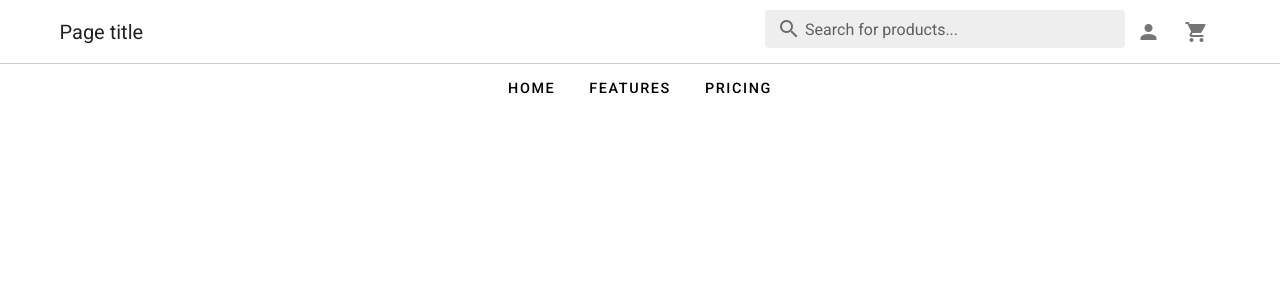
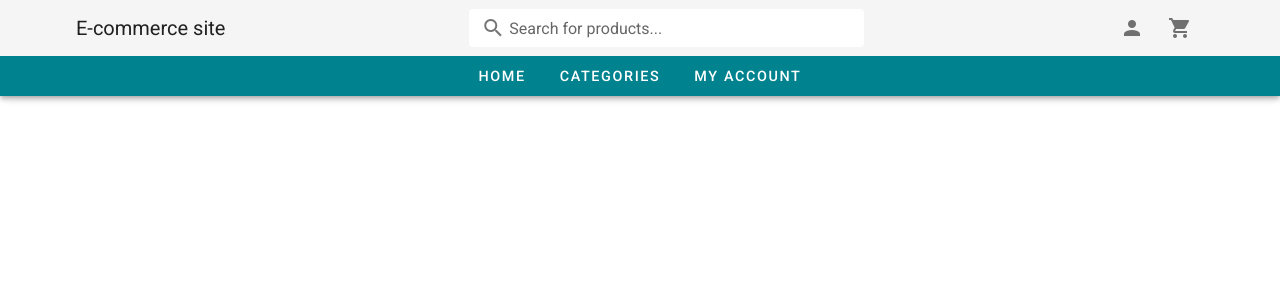
Before and after one commit to Najia25/ecommerce-nuxt-woocommerce-restapi, a Nuxt app: page /product/1 in a window 1280 px wide. Shown: the top 300 px of the page. Built offline with nearby package versions, Linux system fonts and the light colour scheme.

Commit message:
product shown in home page using rest-api

```diff
--- /dev/null
+++ b/components/base-layout/NavigationDrawer.vue
@@ -0,0 +1,53 @@
+<template>
+  <v-navigation-drawer
+    v-model="drawer"
+    temporary
+    app
+  >
+    <v-list-item>
+      <v-list-item-avatar>
+        <v-img src="https://randomuser.me/api/portraits/men/78.jpg" />
+      </v-list-item-avatar>
+
+      <v-list-item-content>
+        <v-list-item-title>John Leider</v-list-item-title>
+      </v-list-item-content>
+    </v-list-item>
+
+    <v-divider />
+
+    <v-list dense>
+      <v-list-item
+        v-for="item in items"
+        :key="item.title"
+        link
+      >
+        <v-list-item-icon>
+          <v-icon>{{ item.icon }}</v-icon>
+        </v-list-item-icon>
+
+        <v-list-item-content>
+          <v-list-item-title>{{ item.title }}</v-list-item-title>
+        </v-list-item-content>
+      </v-list-item>
+    </v-list>
+  </v-navigation-drawer>
+</template>
+
+<script>
+export default {
+  data () {
+    return {
+      drawer: false,
+      items: [
+        { title: 'Home', icon: 'mdi-view-dashboard' },
+        { title: 'About', icon: 'mdi-forum' }
+      ]
+    }
+  }
+}
+</script>
+
+<style lang="scss" scoped>
+
+</style>
--- a/components/base-layout/PrimaryAppBar.vue
+++ b/components/base-layout/PrimaryAppBar.vue
@@ -1,20 +1,39 @@
 <template>
   <v-app-bar
     app
-    color="white"
-    elevate-on-scroll
+    extension-height="40"
   >
-    <v-container class="d-flex align-center">
-    <v-toolbar-title>Page title</v-toolbar-title>
-    <v-spacer class="spacer-size"/>
-    <SearchBar />
+    <v-container fluid class="mx-0 px-0 px-lg-3 mx-lg-5">
+      <v-row class="d-flex justify-center mx-0 mx-lg-3">
+        <v-col cols="12" xl="10" class="d-flex align-center px-0 px-lg-4">
+          <v-app-bar-nav-icon class="show-in-mobile-only" @click.stop="$emit('toggle-drawer')" />
+          <SearchOverlay v-if="showSearchOverlay" />
+          <v-btn
+            :icon="!showSearchOverlay"
+            :color="showSearchOverlay ? '#d6d6d8' : 'primary'"
+            class="show-in-mobile-only"
+            elevation="0"
+            :tile="showSearchOverlay"
+            :class="{ 'overlay-style primary--text' : showSearchOverlay }"
+            @click="showSearchOverlay = !showSearchOverlay"
+          >
+            <v-icon>{{ showSearchOverlay ? 'mdi-close' : 'mdi-magnify' }}</v-icon>
+          </v-btn>
+          <v-spacer class="show-in-mobile-only" />
+          <v-toolbar-title class="text-center">
+            E-commerce site
+          </v-toolbar-title>
+          <v-spacer class="d-none hide-in-mobile" />
+          <SearchBar class="d-none hide-in-mobile" />
+          <v-spacer />
           <v-btn icon>
             <v-icon>mdi-account</v-icon>
           </v-btn>
-
           <v-btn icon>
             <v-icon>mdi-cart</v-icon>
           </v-btn>
+        </v-col>
+      </v-row>
     </v-container>
     <template v-slot:extension>
       <SecondaryAppBar />
@@ -25,17 +44,37 @@
 <script>
 import SecondaryAppBar from '@/components/base-layout/SecondaryAppBar'
 import SearchBar from '@/components/base-layout/SearchBar'
+import SearchOverlay from '@/components/base-layout/SearchOverlay'
 
 export default {
   components: {
     SecondaryAppBar,
-    SearchBar
+    SearchBar,
+    SearchOverlay
+  },
+  data () {
+    return {
+      showSearchOverlay: false
+    }
   }
 }
 </script>
 
 <style lang="scss" scoped>
-.spacer-size {
-  flex-grow: 5 !important;
+
+.overlay-style {
+  padding: 0 !important;
+  min-width: 48px !important;
+  width: 48px !important;
+  height: 48px !important;
+}
+@media (min-width: 1200px) {
+
+  .show-in-mobile-only {
+    display: none;
+  }
+  .v-application .hide-in-mobile {
+    display: block !important;
+  }
 }
 </style>
--- a/components/base-layout/SearchBar.vue
+++ b/components/base-layout/SearchBar.vue
@@ -1,38 +1,31 @@
 <template>
+  <div class="w-50">
     <v-text-field
       solo
       :flat="flat"
       label="Search for products..."
+      dense
+      hide-details
       prepend-inner-icon="mdi-magnify"
-    :background-color="bgColor"
-    dense
-    class="mt-5"
-    @click="clickListener"
-    @blur="blurListener"
+      @click="flat = !flat"
     />
+  </div>
 </template>
 
 <script>
 export default {
   data () {
     return {
-      bgColor: '#EEEEEE',
       flat: true
     }
   },
   methods: {
-    blurListener () {
-      this.bgColor = '#EEEEEE'
-      this.flat = true
-    },
-    clickListener () {
-      this.bgColor = '#fff'
-      this.flat = false
-    }
   }
 }
 </script>
 
 <style lang="scss" scoped>
-
+.w-50 {
+  width: 35%;
+}
 </style>
--- /dev/null
+++ b/components/base-layout/SearchOverlay.vue
@@ -0,0 +1,40 @@
+<template>
+  <div class="overlay white--text">
+    <div class="search-input">
+      <SearchBar />
+    </div>
+  </div>
+</template>
+
+<script>
+import SearchBar from '@/components/base-layout/SearchBar'
+export default {
+  components: {
+    SearchBar
+  },
+  props: ['overlay'],
+  data: () => ({
+    // hideOverlay: false
+  })
+}
+</script>
+
+<style lang="scss" scoped>
+.overlay {
+  position: fixed;
+  background: rgba(0, 0, 0, 0.5);
+  height: 100vh;
+  width: 100vw;
+  top: 0;
+  left: 0;
+}
+.search-input {
+  position: fixed;
+  top: 56px;
+  left: 0;
+  width: 100%;
+  padding: 0px 12px;
+  background: #F2F2F2;
+  transform: translateY(-2px);
+}
+</style>
--- a/components/base-layout/SecondaryAppBar.vue
+++ b/components/base-layout/SecondaryAppBar.vue
@@ -1,11 +1,11 @@
 <template>
-  <v-card flat>
+  <div class="transparent">
     <v-hover v-for="item in items" :key="item.title" v-slot:default="{ hover }">
-      <nuxt-link class="nav-items black--text" :class="{ 'on-hover': hover }" :to="item.link">
+      <nuxt-link class="nav-items white--text" :class="{ 'on-hover': hover }" :to="item.link">
         {{ item.title }}
       </nuxt-link>
     </v-hover>
-  </v-card>
+  </div>
 </template>
 
 <script>
@@ -14,8 +14,8 @@ export default {
     return {
       items: [
         { title: 'Home', link: '/' },
-        { title: 'Features', link: '/features' },
-        { title: 'Pricing', link: '/pricing' }
+        { title: 'Categories', link: '/categories' },
+        { title: 'My Account', link: '/my-account' }
       ]
     }
   }
@@ -23,19 +23,22 @@ export default {
 </script>
 
 <style lang="scss" scoped>
-.v-card a.nav-items {
+div a.nav-items {
   text-decoration: none;
-  padding: 0.9rem;
+  padding-top: 0.75rem;
+  padding-bottom: 0.65rem;
+  padding-right: 0.9rem;
+  padding-left: 0.9rem;
   letter-spacing: 0.1rem;
   text-transform: uppercase;
   font-size: .9rem;
   font-weight: 500;
-  transition: color .4s ease-in-out;
+  height: 100%;
+  transition: all .4s ease-in-out;
 
   &.on-hover {
-    color: #AD1457 !important;
+    background: #00ACC1 !important;
     border-radius: 0px !important;
-    border-bottom: 2px solid #AD1457;
   }
 }
 </style>
--- /dev/null
+++ b/components/content/Product.vue
@@ -0,0 +1,43 @@
+<template>
+  <v-card
+    class="mb-5"
+    max-width="400"
+  >
+    <v-img
+      class="white--text align-end"
+      :src="product.images[0].src"
+      :alt="product.name"
+    />
+    <v-card-title>
+      {{ product.name }}
+    </v-card-title>
+    <v-card-subtitle class="pb-0">
+      ${{ product.price }}
+    </v-card-subtitle>
+    <v-card-actions>
+      <v-btn
+        color="primary"
+        text
+      >
+        Quick View
+      </v-btn>
+
+      <v-btn
+        color="primary"
+        text
+      >
+        Add to cart
+      </v-btn>
+    </v-card-actions>
+  </v-card>
+</template>
+
+<script>
+export default {
+  props: ['product']
+}
+</script>
+
+<style lang="scss" scoped>
+
+</style>
--- a/layouts/default.vue
+++ b/layouts/default.vue
@@ -1,9 +1,10 @@
 <template>
   <v-app>
-    <PrimaryAppBar />
+    <PrimaryAppBar @toggle-drawer="$refs.drawer.drawer = !$refs.drawer.drawer" />
+    <NavigationDrawer ref="drawer" />
     <v-main>
-      <v-container style="height: 1500px;">
-        <nuxt />
+      <v-container fluid class="mx-0 px-0 px-lg-3 mx-lg-5">
+        <nuxt keep-alive/>
       </v-container>
     </v-main>
     <v-footer app />
@@ -12,22 +13,53 @@
 
 <script>
 import PrimaryAppBar from '@/components/base-layout/PrimaryAppBar'
+import NavigationDrawer from '@/components/base-layout/NavigationDrawer'
 
 export default {
   components: {
-    PrimaryAppBar
+    PrimaryAppBar,
+    NavigationDrawer
   },
   data () {
     return {
+      // drawer: null
     }
   }
 }
 </script>
-<style>
+<style lang="scss">
+
+.v-main {
+  padding-top: 56px !important;
+}
+.v-toolbar {
+  height: 56px !important;
+}
 .v-toolbar__content {
-  border-bottom: 1px solid rgba(0,0,0,0.2);
+  padding-left: 0px;
+  padding-right: 0px;
+  height: 56px !important;
 }
 .v-toolbar__extension {
-  justify-content: center;
+  display: none;
+}
+
+@media (min-width: 1200px) {
+  .v-main {
+  padding-top: 96px !important;
+}
+  .v-toolbar {
+  height: 96px !important;
+}
+  .v-toolbar__content {
+    padding-left: 16px;
+    padding-right: 16px;
+  }
+  .v-toolbar__extension {
+    display: flex;
+    justify-content: center;
+    background: #00838F;
+    height: 40px !important;
+  }
 }
 </style>
--- a/nuxt.config.js
+++ b/nuxt.config.js
@@ -37,6 +37,7 @@ export default {
   ** https://nuxtjs.org/guide/plugins
   */
   plugins: [
+    '~plugins/breakpoint.js'
   ],
   /*
   ** Auto import components
@@ -73,13 +74,8 @@ export default {
       light: true,
       themes: {
         light: {
-          primary: colors.pink.darken4,
-          accent: colors.pink.accent4,
-          secondary: colors.amber.darken3,
-          info: colors.teal.lighten1,
-          warning: colors.amber.base,
-          error: colors.deepOrange.accent4,
-          success: colors.green.accent3
+          primary: colors.cyan.darken3,
+          accent: colors.cyan.accent4
         }
       }
     }
@@ -89,6 +85,10 @@ export default {
   ** See https://nuxtjs.org/api/configuration-build/
   */
   serverMiddleware: ['~/api/index'],
+  publicRuntimeConfig: {
+    baseUrl: process.env.BASE_URL,
+    graphqlUrl: process.env.GRAPHQL_URL
+  },
   build: {
   }
 }
```
Also changed, not shown: pages/index.vue (+21 -33 lines), plugins/breakpoint.js (added, +54 -0 lines), 1 other file (tests, documents, lock files or other folders). Lines whose indentation alone changed are shown as unchanged.
